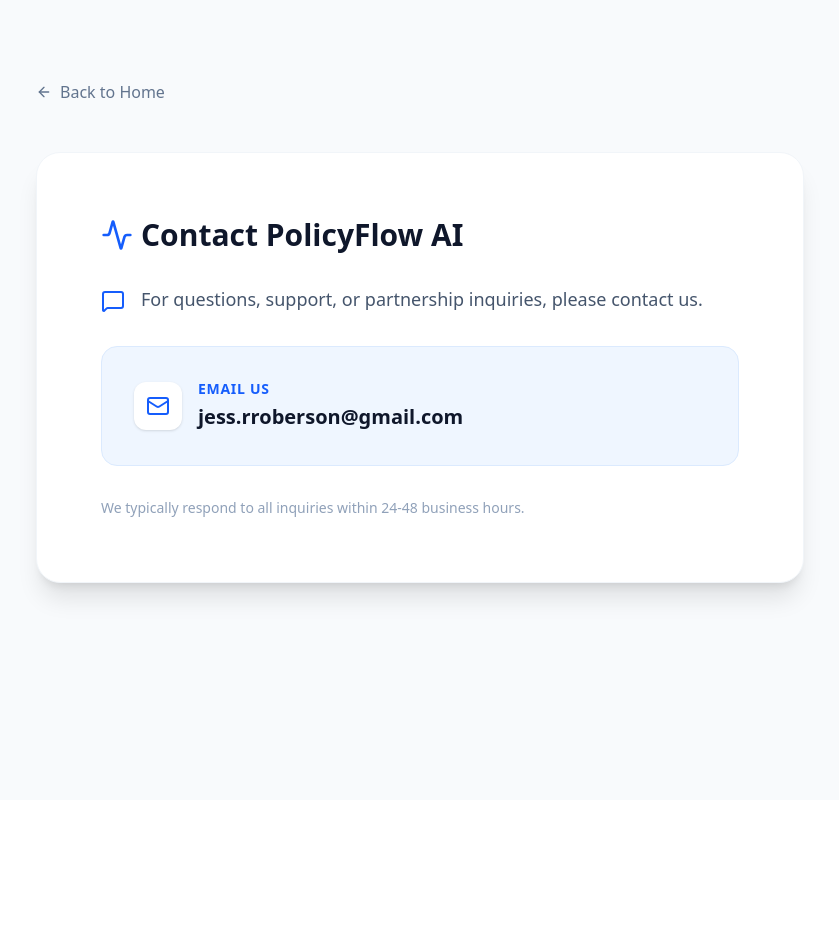
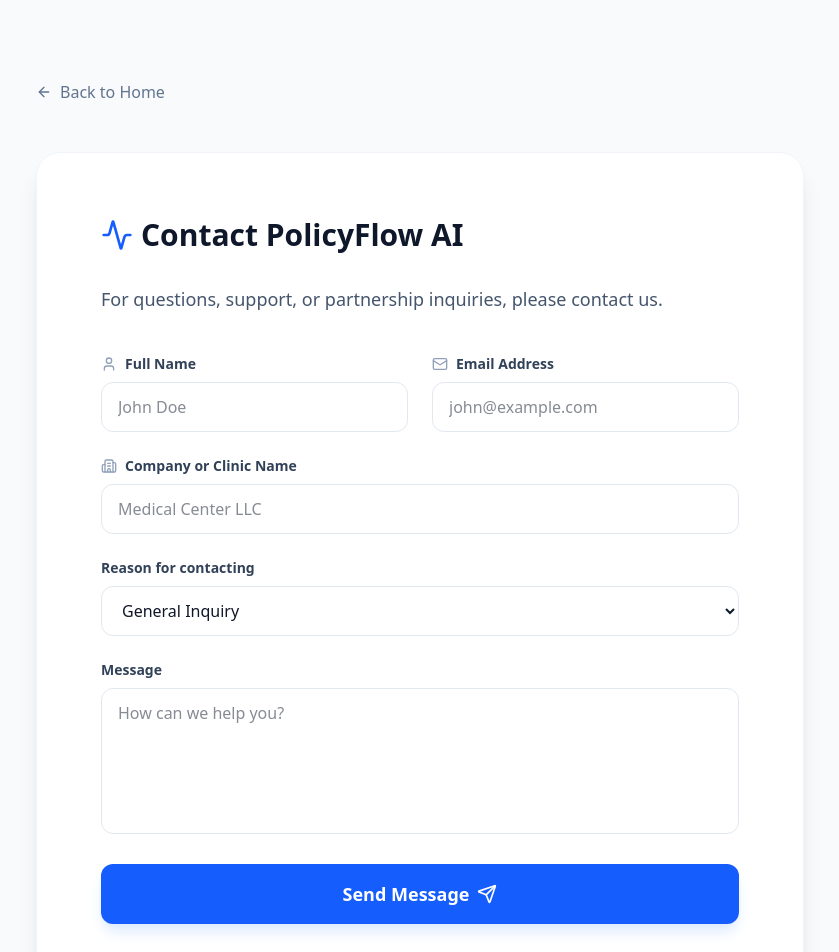
Before and after one commit to jrjr5/policyflow-ai, a Next.js app: page /contact in a window 1280 px wide. Shown: the top 952 px of the page, without its empty margins (220-1059 px from the left). Before the commit the page ends 800 px from the top, so only its background shows below. Built offline with nearby package versions, Linux system fonts and the light colour scheme.

Commit message:
Revise Contact page with form; remove public email address

```diff
--- a/src/app/contact/page.tsx
+++ b/src/app/contact/page.tsx
@@ -1,7 +1,22 @@
-import { Activity, ArrowLeft, Mail, MessageSquare } from 'lucide-react';
+'use client';
+
+import { useState } from 'react';
+import { Activity, ArrowLeft, Mail, MessageSquare, Building2, User, Send } from 'lucide-react';
 import Link from 'next/link';
 
 export default function ContactPage() {
+  const [isSubmitted, setIsSubmitted] = useState(false);
+  const [isLoading, setIsLoading] = useState(false);
+
+  const handleSubmit = async (e: React.FormEvent) => {
+    e.preventDefault();
+    setIsLoading(true);
+    // Simulate API call
+    await new Promise(resolve => setTimeout(resolve, 1000));
+    setIsLoading(false);
+    setIsSubmitted(true);
+  };
+
   return (
     <main className="min-h-screen bg-slate-50 py-20 px-6">
       <div className="max-w-3xl mx-auto">
@@ -15,30 +30,103 @@ export default function ContactPage() {
             <h1 className="text-3xl font-bold text-slate-900">Contact PolicyFlow AI</h1>
           </div>
 
-          <div className="space-y-8 text-slate-600 leading-relaxed text-lg">
-            <p className="flex items-start gap-4">
-              <MessageSquare className="w-6 h-6 text-blue-600 mt-1 shrink-0" />
-              <span>For questions, support, or partnership inquiries, please contact us.</span>
-            </p>
+          <p className="text-slate-600 leading-relaxed text-lg mb-10">
+            For questions, support, or partnership inquiries, please contact us.
+          </p>
 
-            <div className="p-8 bg-blue-50 rounded-2xl border border-blue-100 group transition-all">
-              <div className="flex items-center gap-4">
-                <div className="w-12 h-12 bg-white rounded-xl flex items-center justify-center shadow-sm text-blue-600 group-hover:scale-110 transition-transform">
-                  <Mail className="w-6 h-6" />
+          {isSubmitted ? (
+            <div className="p-8 bg-blue-50 rounded-2xl border border-blue-100 text-center animate-in fade-in zoom-in duration-300">
+              <div className="w-16 h-16 bg-blue-600 rounded-full flex items-center justify-center mx-auto mb-6 shadow-lg shadow-blue-200">
+                <Send className="w-8 h-8 text-white" />
+              </div>
+              <h2 className="text-2xl font-bold text-slate-900 mb-2">Message Sent!</h2>
+              <p className="text-slate-600 italic">
+                Thank you — your message has been received. We&apos;ll follow up soon.
+              </p>
+              <button
+                onClick={() => setIsSubmitted(false)}
+                className="mt-8 text-blue-600 font-bold hover:underline"
+              >
+                Send another message
+              </button>
+            </div>
+          ) : (
+            <form onSubmit={handleSubmit} className="space-y-6">
+              <div className="grid grid-cols-1 md:grid-cols-2 gap-6">
+                <div>
+                  <label className="block text-sm font-bold text-slate-700 mb-2 flex items-center gap-2">
+                    <User className="w-4 h-4 text-slate-400" /> Full Name
+                  </label>
+                  <input
+                    required
+                    type="text"
+                    className="w-full px-4 py-3 rounded-xl border border-slate-200 focus:ring-2 focus:ring-blue-500 focus:border-blue-500 outline-none transition-all"
+                    placeholder="John Doe"
+                  />
                 </div>
                 <div>
-                  <p className="text-sm font-bold text-blue-600 uppercase tracking-wider mb-1">Email Us</p>
-                  <a href="mailto:jess.rroberson@gmail.com" className="text-xl font-bold text-slate-900 hover:text-blue-600 transition-colors">
-                    jess.rroberson@gmail.com
-                  </a>
+                  <label className="block text-sm font-bold text-slate-700 mb-2 flex items-center gap-2">
+                    <Mail className="w-4 h-4 text-slate-400" /> Email Address
+                  </label>
+                  <input
+                    required
+                    type="email"
+                    className="w-full px-4 py-3 rounded-xl border border-slate-200 focus:ring-2 focus:ring-blue-500 focus:border-blue-500 outline-none transition-all"
+                    placeholder="john@example.com"
+                  />
                 </div>
               </div>
-            </div>
 
-            <p className="text-sm text-slate-400">
-              We typically respond to all inquiries within 24-48 business hours.
-            </p>
-          </div>
+              <div>
+                <label className="block text-sm font-bold text-slate-700 mb-2 flex items-center gap-2">
+                  <Building2 className="w-4 h-4 text-slate-400" /> Company or Clinic Name
+                </label>
+                <input
+                  required
+                  type="text"
+                  className="w-full px-4 py-3 rounded-xl border border-slate-200 focus:ring-2 focus:ring-blue-500 focus:border-blue-500 outline-none transition-all"
+                  placeholder="Medical Center LLC"
+                />
+              </div>
+
+              <div>
+                <label className="block text-sm font-bold text-slate-700 mb-2">Reason for contacting</label>
+                <select className="w-full px-4 py-3 rounded-xl border border-slate-200 focus:ring-2 focus:ring-blue-500 focus:border-blue-500 outline-none transition-all">
+                  <option>General Inquiry</option>
+                  <option>Technical Support</option>
+                  <option>Partnership Proposal</option>
+                  <option>Billing Question</option>
+                  <option>Other</option>
+                </select>
+              </div>
+
+              <div>
+                <label className="block text-sm font-bold text-slate-700 mb-2">Message</label>
+                <textarea
+                  required
+                  rows={5}
+                  className="w-full px-4 py-3 rounded-xl border border-slate-200 focus:ring-2 focus:ring-blue-500 focus:border-blue-500 outline-none transition-all resize-none"
+                  placeholder="How can we help you?"
+                ></textarea>
+              </div>
+
+              <button
+                disabled={isLoading}
+                type="submit"
+                className="w-full bg-blue-600 text-white py-4 px-6 rounded-xl font-bold text-lg hover:bg-blue-700 transition-all shadow-lg shadow-blue-100 flex items-center justify-center gap-2 disabled:opacity-50"
+              >
+                {isLoading ? (
+                  <div className="w-6 h-6 border-2 border-white/30 border-t-white rounded-full animate-spin"></div>
+                ) : (
+                  <>Send Message <Send className="w-5 h-5" /></>
+                )}
+              </button>
+            </form>
+          )}
+
+          <p className="mt-10 text-sm text-slate-400 text-center">
+            We typically respond to all inquiries within 24-48 business hours.
+          </p>
         </div>
       </div>
     </main>
--- a/src/app/privacy/page.tsx
+++ b/src/app/privacy/page.tsx
@@ -35,7 +35,7 @@ export default function PrivacyPage() {
 
             <section>
               <h2 className="text-xl font-bold text-slate-900 mb-3">4. Contact Us</h2>
-              <p>If you have questions about this Privacy Policy, please contact us at jess.rroberson@gmail.com.</p>
+              <p>If you have questions about this Privacy Policy, please reach out via our contact form.</p>
             </section>
           </div>
         </div>
```
